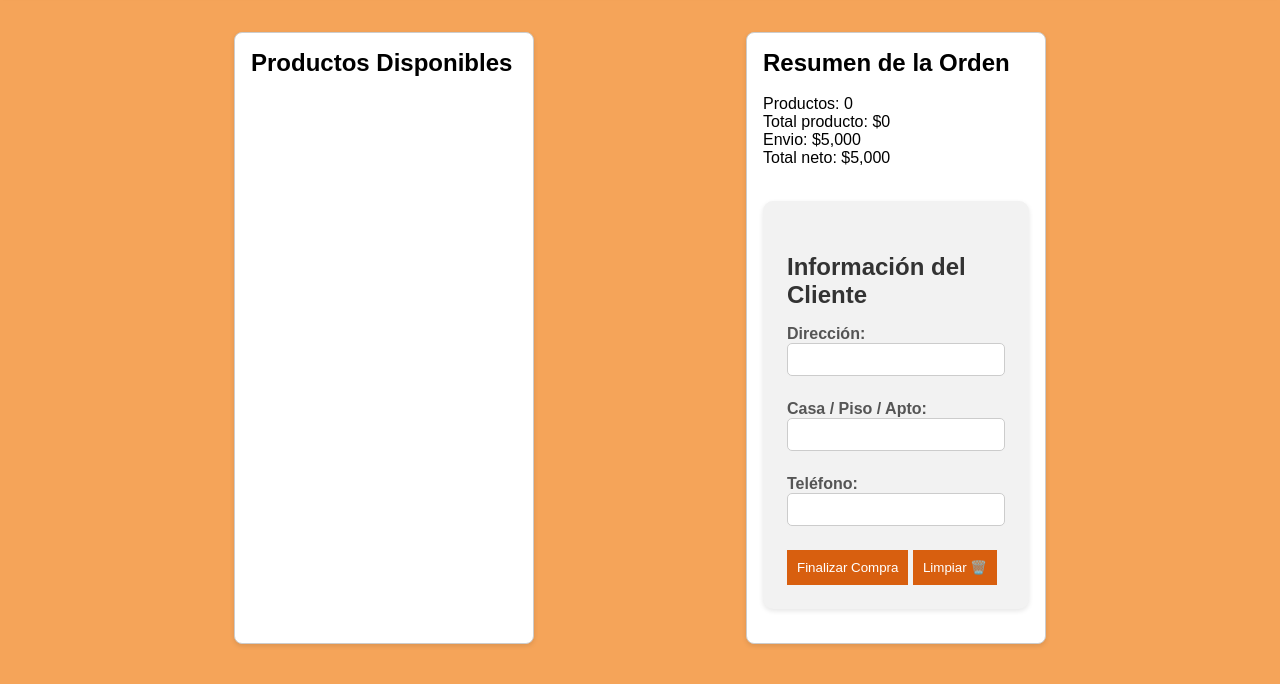
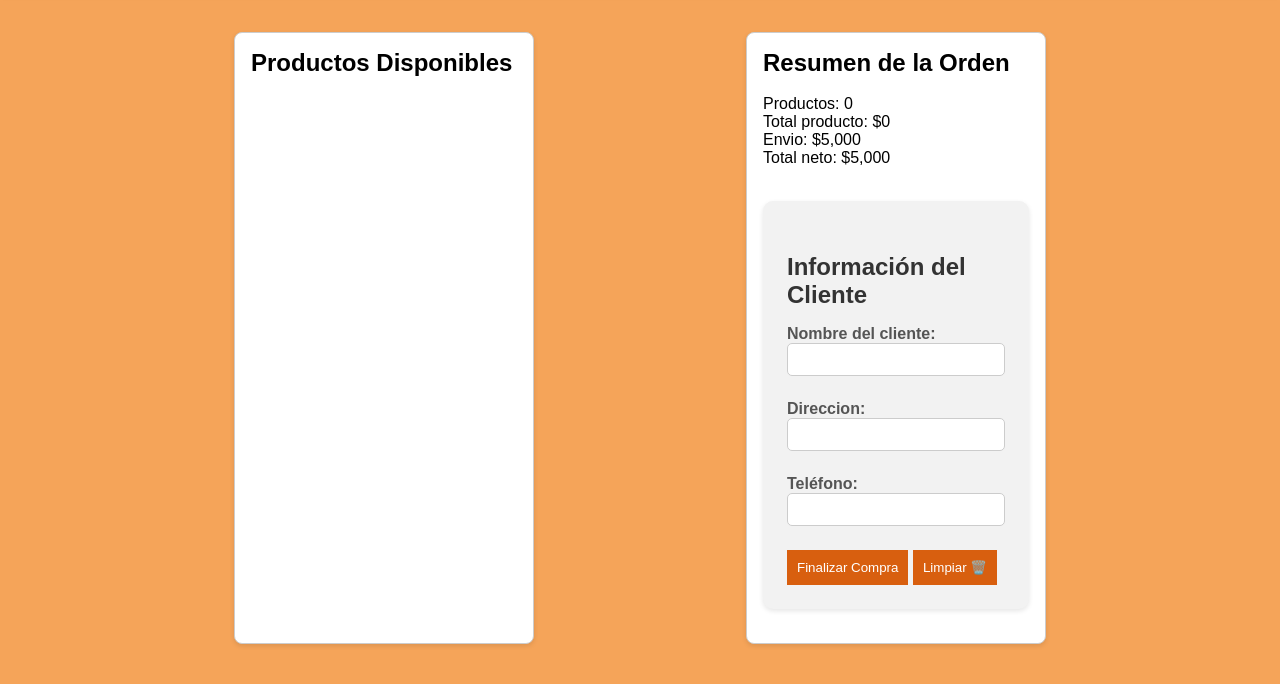
Before and after one commit to LauraRairan/Carta_Restaurante2, a plain HTML site: page carrito.html in a window 1280 px wide. Shown: the part 88-772 px from the top of the page. Drawn offline with Linux system fonts and the light colour scheme.

Commit message:
Update carrito.html

```diff
--- a/carrito.html
+++ b/carrito.html
@@ -42,8 +42,8 @@
 
                     <div class="info_client">
                     <h2><br> Información del Cliente</h2>
-                    <label>Dirección: <input type="text" id="address"></label>
-                    <label>Casa / Piso / Apto: <input type="text" id="apartment"></label>
+                    <label>Nombre del cliente: <input type="text" id="address"></label>
+                    <label>Direccion: <input type="text" id="apartment"></label>
                     <label>Teléfono: <input type="text" id="phone"></label>
 
                     <button class="checkout">Finalizar Compra</button>
```
